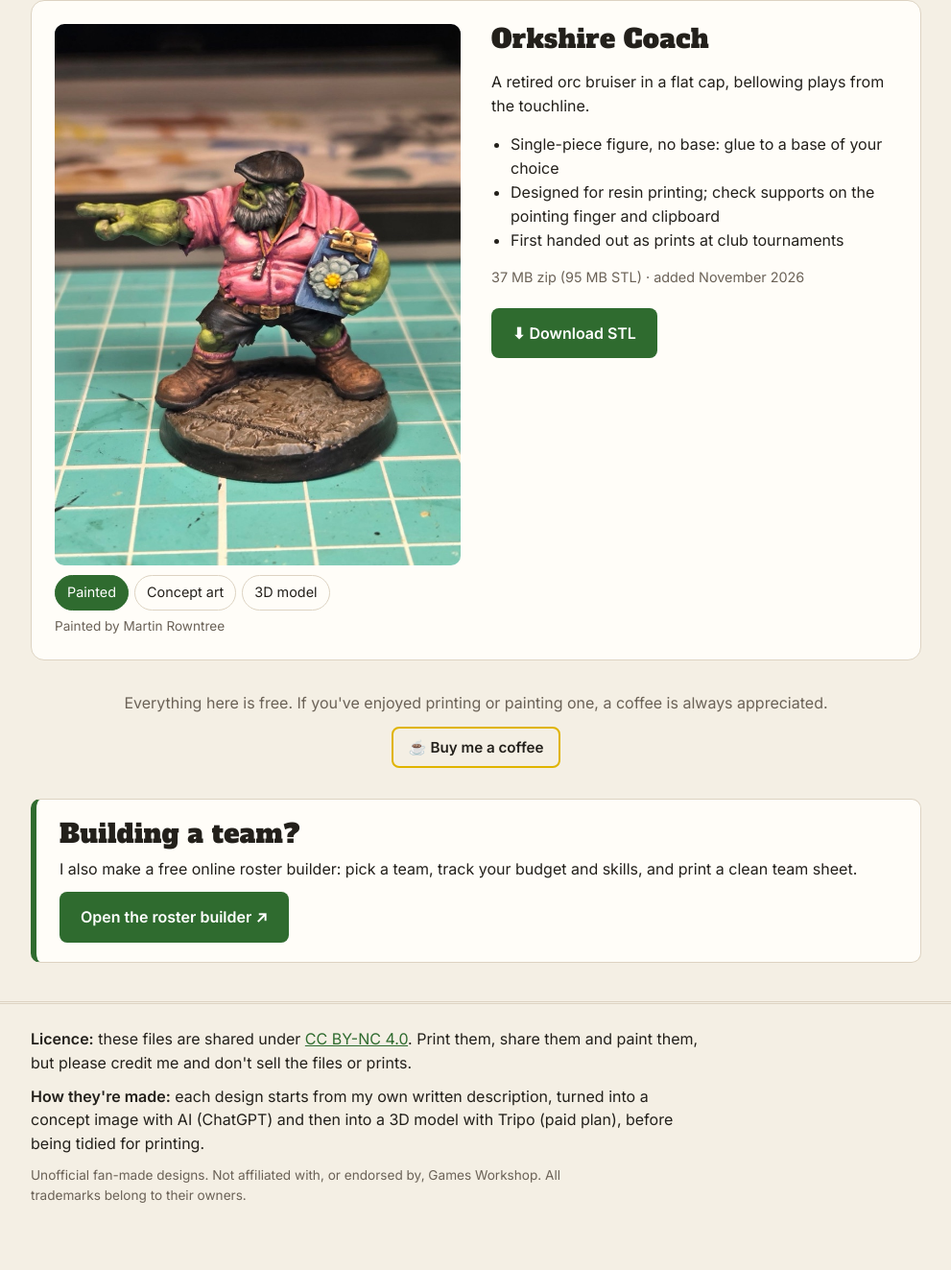
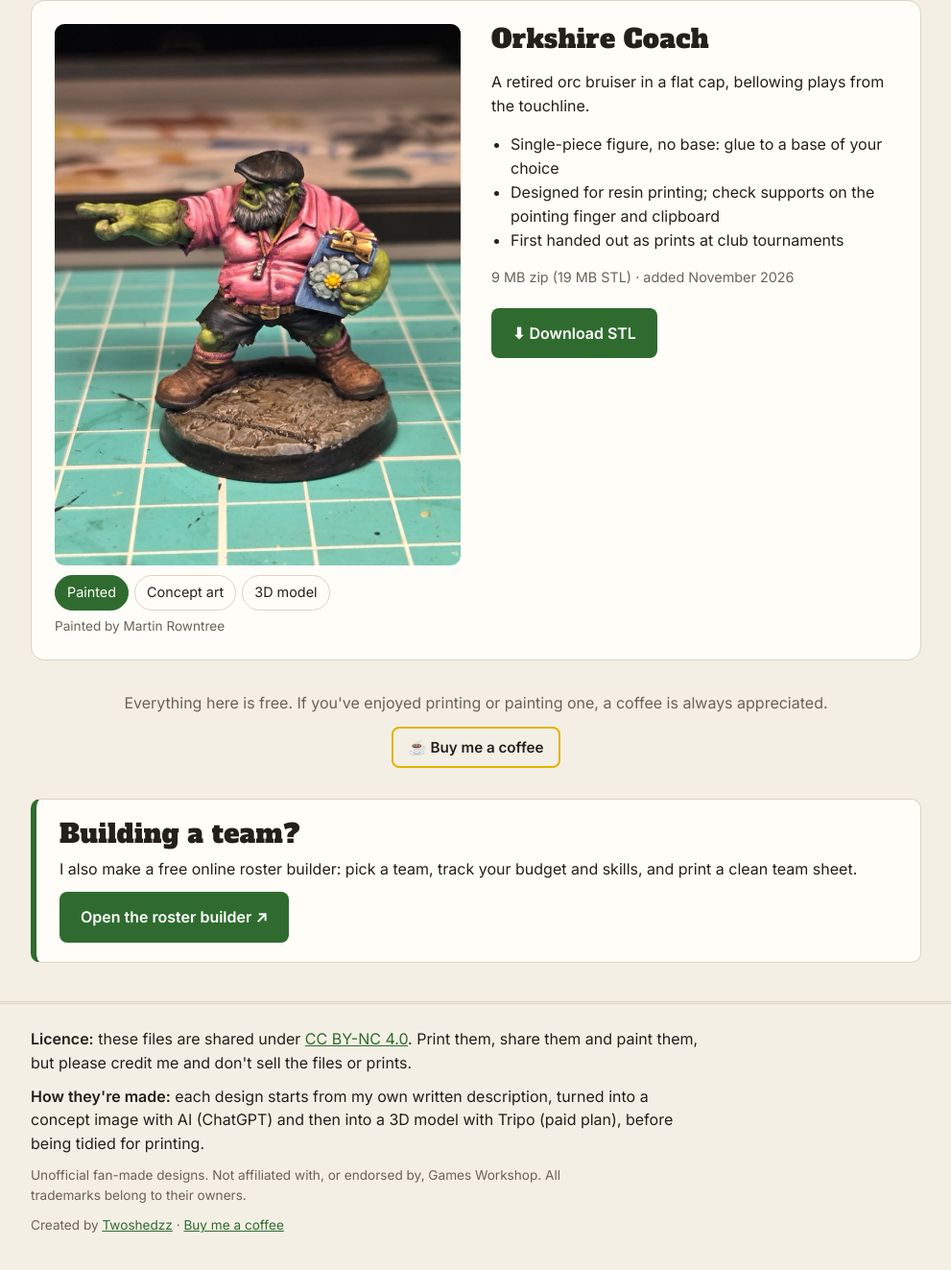
Before and after one commit to Twoshedzz/fantasy-football-minis, a plain HTML site: page index.html in a window 1280 px wide. Shown: the part 223-1546 px from the top of the page at 96% size, without its empty margins (144-1135 px from the left). Drawn offline with Linux system fonts and the light colour scheme.

Commit message:
Slim STL to 400k triangles (9 MB zip); add Twoshedzz blog link to footer
Co-Authored-By: Claude Opus 5.5 <noreply@anthropic.com>

```diff
--- a/index.html
+++ b/index.html
@@ -106,6 +106,9 @@
         before being tidied for printing.</p>
       <p class="small">Unofficial fan-made designs. Not affiliated with, or endorsed by, Games Workshop.
         All trademarks belong to their owners.</p>
+      <p class="small">Created by
+        <a href="https://twoshedzz.github.io/" target="_blank" rel="noopener">Twoshedzz</a>
+        · <a href="https://buymeacoffee.com/twoshedzz" target="_blank" rel="noopener">Buy me a coffee</a></p>
     </div>
   </footer>
 
--- a/models.js
+++ b/models.js
@@ -41,7 +41,7 @@ const MODELS = [
       },
     ],
     file: "files/orkshire-coach.zip",
-    fileSize: "37 MB zip (95 MB STL)",
+    fileSize: "9 MB zip (19 MB STL)",
     added: "November 2026",
     notes: [
       "Single-piece figure, no base: glue to a base of your choice",
```
Also changed, not shown: 1 other file.
